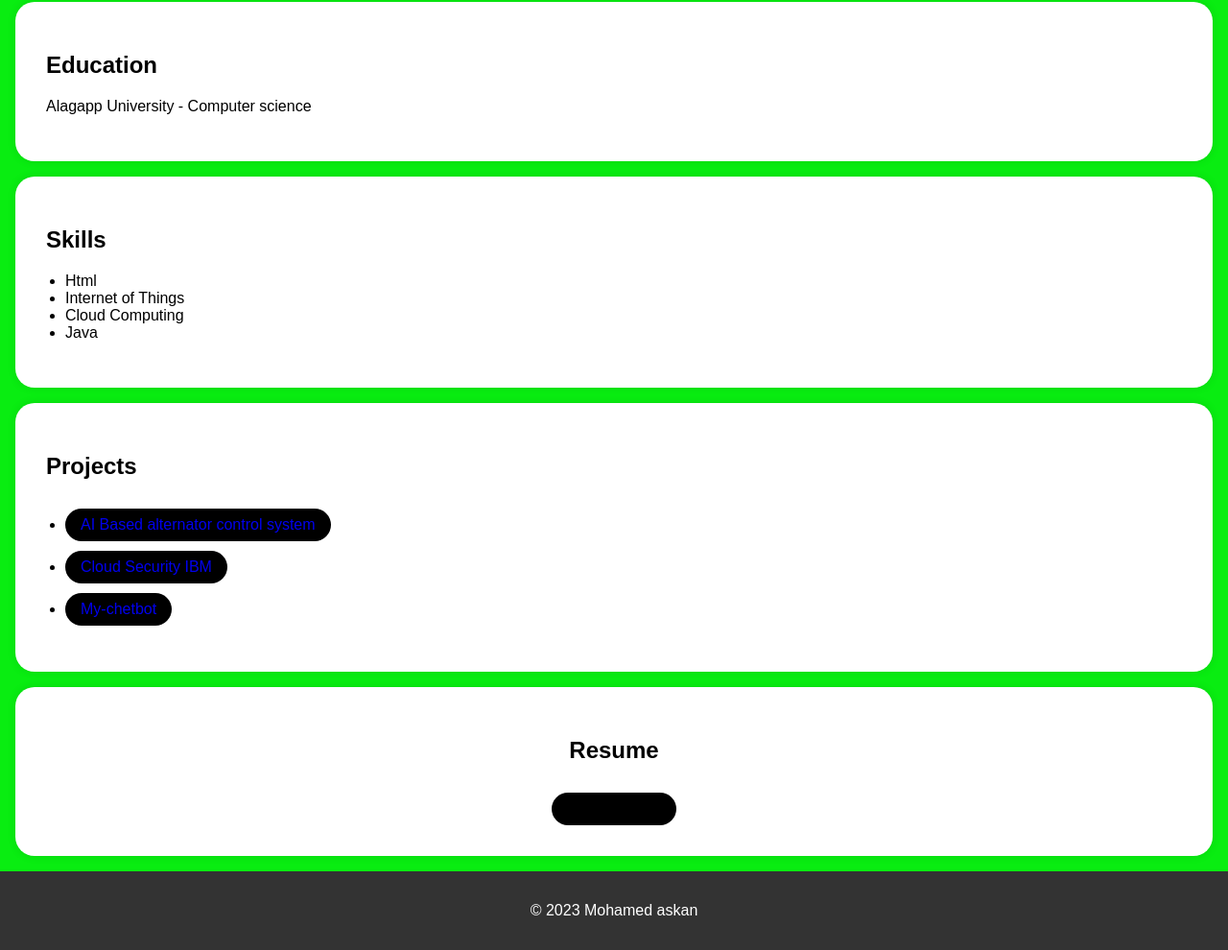
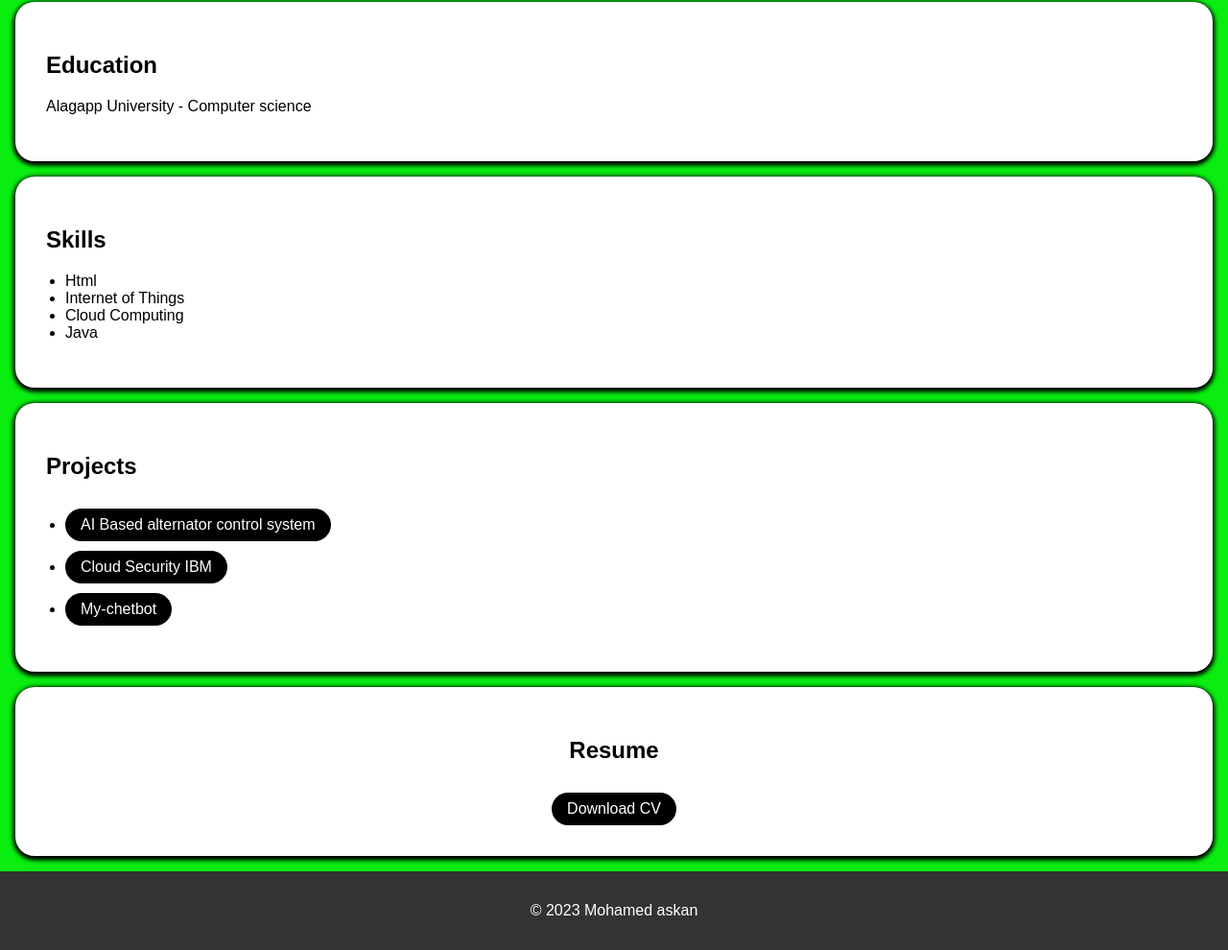
Before and after one commit to mohamedasghan/mhd-askan, a plain HTML site: page index.html in a window 1280 px wide. Shown: the part 488-1478 px from the top of the page at 96% size. Drawn offline with Linux system fonts and the light colour scheme.

Commit message:
Update index.html

```diff
--- a/index.html
+++ b/index.html
@@ -16,6 +16,7 @@
             text-align: center;
             padding: 2rem 0;
             position: relative; /* Add this */
+            box-shadow: 0 2px 4px 0.15rem black;
         }
 
         .header-content h1 {
@@ -61,11 +62,12 @@
             border-radius: 20px;
             box-shadow: 0 0 10px rgba(0, 0, 0, 0.1);
             text-align: justify;
+            box-shadow: 0 2px 4px 0.15rem black;
         }
 
            a {
             background-color: black;
-            color: #red;
+            color: white;
             padding: 0.5rem 1rem;
             text-decoration: none;
             border-radius: 20px;
@@ -154,7 +156,7 @@
         <div class="section-content">
             <center>
             <h2>Resume</h2>
-            <a  "https://docs.google.com/document/d/1a1N6x6XyO4_VN8L6IABykmTt3qr8dZ3s2RantXqR6vc/edit?usp=sharing">Download CV</a>
+            <a  href="https://docs.google.com/document/d/1a1N6x6XyO4_VN8L6IABykmTt3qr8dZ3s2RantXqR6vc/edit?usp=sharing">Download CV</a>
         </center>
         </div>
 
```
